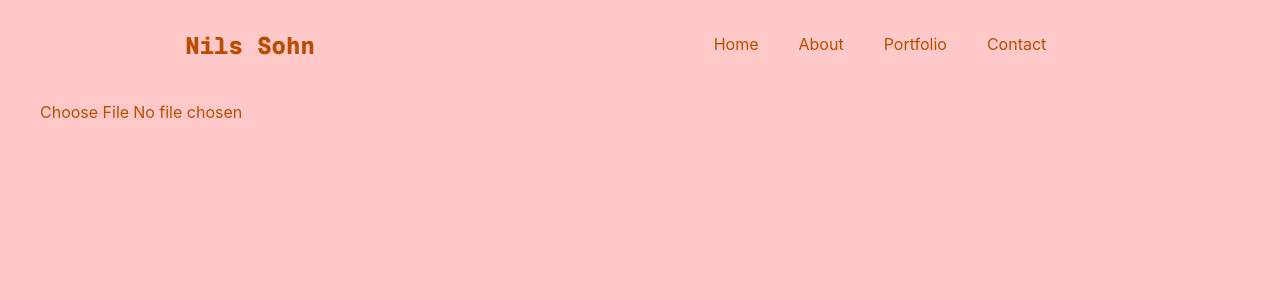
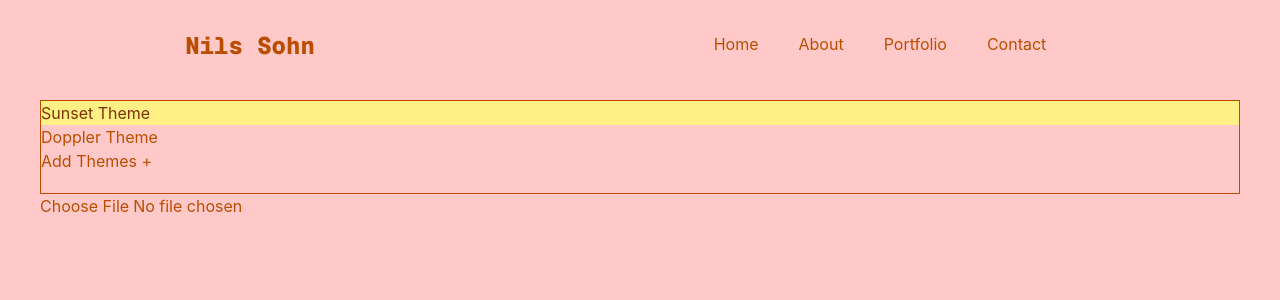
Before and after one commit to sohndotcloud/epub-online, a Next.js app: page / in a window 1280 px wide. Shown: the top 300 px of the page. Built offline with nearby package versions, Linux system fonts and the light colour scheme.

Commit message:
Implemented ebook reader and theme selector

```diff
--- a/app/components/ProgramMenu.tsx
+++ b/app/components/ProgramMenu.tsx
@@ -38,7 +38,7 @@ const ProgramMenu = ({ themePack, selectTheme }: ProgramMenuProps) => {
     }
 
     return (
-    <div id="menu" className="pl-5">
+    <div id="menu" className="border pb-5">
         {!marketOpen &&
         menuItemsState.map((item, index) => (
             <div
--- a/app/ebook/Ebooks.tsx
+++ b/app/ebook/Ebooks.tsx
@@ -70,6 +70,14 @@ const Ebooks: React.FC<EbooksProps> = ({ file }) => {
     };
   }, [pages, page, setPage, setContent]);
 
+  useEffect(() => {
+        window.scrollTo({
+          top: 0,
+          left: 0,
+          behavior: "smooth"
+        });
+      }, [content]);
+
   return (
     <div className="h-[85vh] overflow-y-auto p-4 border touch-auto">
       <div dangerouslySetInnerHTML={{ __html: content ? content : ''}}></div>
--- a/app/page.tsx
+++ b/app/page.tsx
@@ -43,7 +43,7 @@ export default function Home() {
           animate={{ opacity: 1 }}
           transition={{ delay: 2, duration: 1.5 }}
           className={themePack ? " mx-10 mb-10 h-[85vh] " + themePack.font2 : "border mx-10 mb-10 h-[85vh]"}>
-            {/* <ProgramMenu handleSelectThemeSuper={handleSelectTheme} themePack={themePack} selectTheme={handleSelectTheme} /> */}
+            <ProgramMenu handleSelectThemeSuper={handleSelectTheme} themePack={themePack} selectTheme={handleSelectTheme} />
             <Reader />
         </motion.div>
      </div>
```
